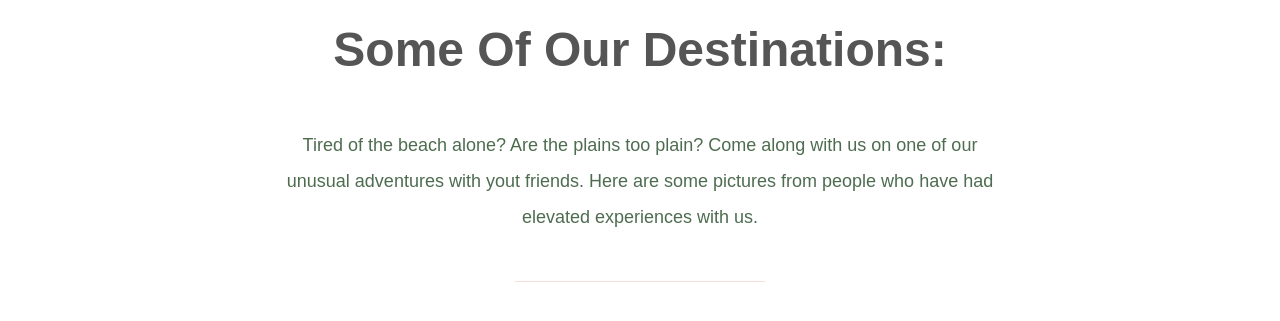
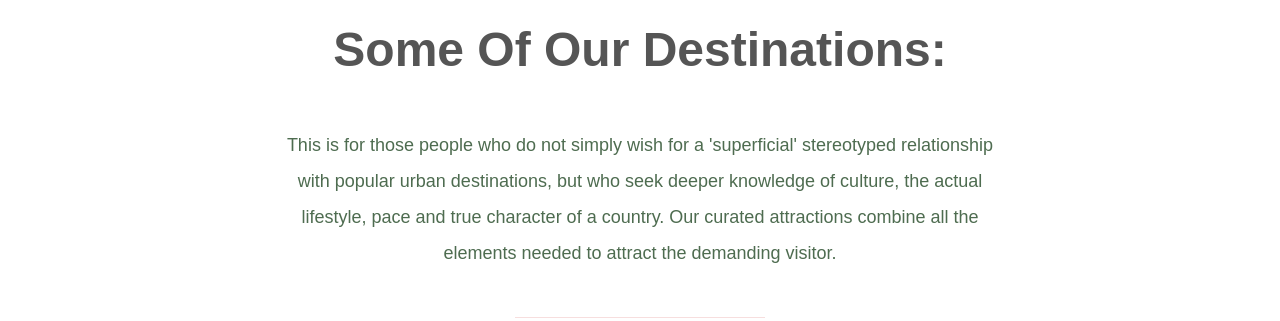
Before and after one commit to MissZamzam/Magical-kenya, a React (Create React App) app: page /about in a window 1280 px wide. Shown: the part 940-1261 px from the top of the page. Built offline with nearby package versions, Linux system fonts and the light colour scheme; a web font is replaced by a local one.

Commit message:
added paragraph to about page

```diff
--- a/src/components/About/About.js
+++ b/src/components/About/About.js
@@ -61,7 +61,16 @@ return(
 
   <section class="destinations">
     <h3 class="title">Some of our destinations:</h3>
-    <p>Tired of the beach alone? Are the plains too plain? Come along with us on one of our unusual adventures with yout friends. Here are some pictures from people who have had elevated experiences with us.</p>
+    <p> This is for those people who do not simply
+                        wish for a 'superficial' stereotyped relationship with popular urban destinations, but who
+                        seek deeper knowledge of culture, the actual lifestyle, pace and true character of a country.
+                        Our curated attractions combine all the elements needed to attract the demanding visitor.
+
+                        {/* Founded locally, The Beach to Forset team guarantees you an unrivalled Kenyan travel experience. We want to offer our clients
+                        an unforgettable adventure into Kenya.Whether travelling as a couple, a family, a group or individual, we satisfy your needs and personalities, because
+                        our destinations offer a range from high-end luxury to more
+                        affordable option */}
+                        </p>
     <hr></hr>
 
     <ul class="grid">
```
